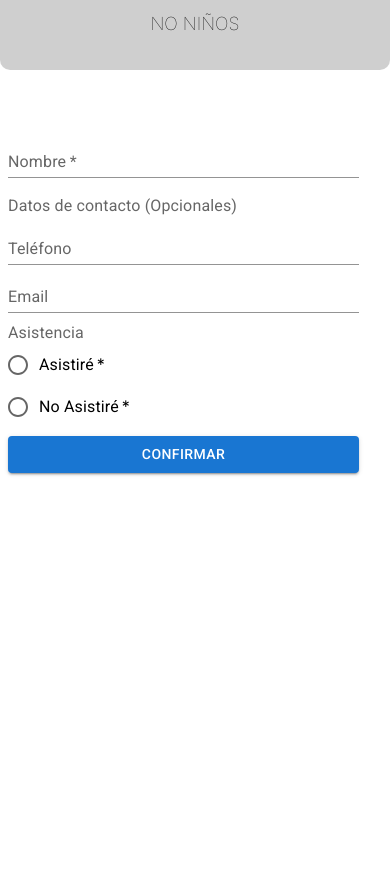
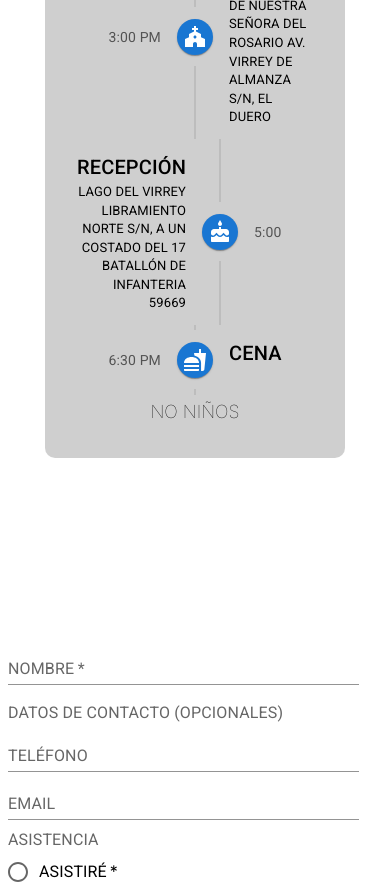
Before and after one commit to Lalovar/michelle-chavo-wedding, a Next.js app: page / in a window 390 px wide. Shown: the part 2300-3182 px from the top of the page. Before the commit the page ends 2781 px from the top, so only its background shows below. Built offline with nearby package versions, Linux system fonts and the light colour scheme.

Commit message:
adding loading state

```diff
--- a/app/globals.css
+++ b/app/globals.css
@@ -1,4 +1,3 @@
-
 * {
   box-sizing: border-box;
   padding: 0;
@@ -8,6 +7,14 @@
 html,
 body {
   overflow-x: hidden;
+}
+
+.loading {
+  display: flex;
+  justify-content: center;
+  align-items: center;
+  text-align: center;
+  min-height: 100vh;
 }
 
 a {
@@ -20,7 +27,7 @@ a {
   background-repeat: no-repeat;
   background-position: 10% 30%;
   background-size: cover;
-  height: 90vh;
+  height: 100vh;
   padding-top: 40vh;
   background-color: #a16b9030;
 }
@@ -44,7 +51,7 @@ a {
 .phrase {
   background-color: #a16b9030;
   text-align: center;
-  height: 70vh;
+  height: 100vh;
   margin-bottom: 50px;
   padding-top: 25vh;
   text-transform: uppercase;
@@ -57,7 +64,6 @@ a {
   padding-top: 10vh;
   text-transform: uppercase;
 }
-
 
 .phrase2 > table {
   text-align: center;
@@ -88,9 +94,22 @@ a {
   max-width: 500px;
 }
 
+@media only screen and (max-width: 600px) {
+  .timeline {
+    padding-top: 3em;
+    margin-bottom: 13em;
+    max-width: 300px;
+  }
+}
+
 .timeline > p {
   font-size: large;
   font-weight: lighter;
-  padding-top: 2em;
   padding-bottom: 2em;
 }
+
+.confirmForm {
+  height: 50vh;
+  padding-top: 20vh;
+  text-transform: uppercase;
+}
--- a/app/page.js
+++ b/app/page.js
@@ -43,7 +43,9 @@ export default function Page() {
         </span>
         <WeedingTimeline />
       </div>
-      <ConfirmForm />
+      <div className="confirmForm">
+        <ConfirmForm />
+      </div>
     </main>
   );
 }
```
Also changed, not shown: app/loading.jsx (added, +11 -0 lines), public/loading.gif (added).
